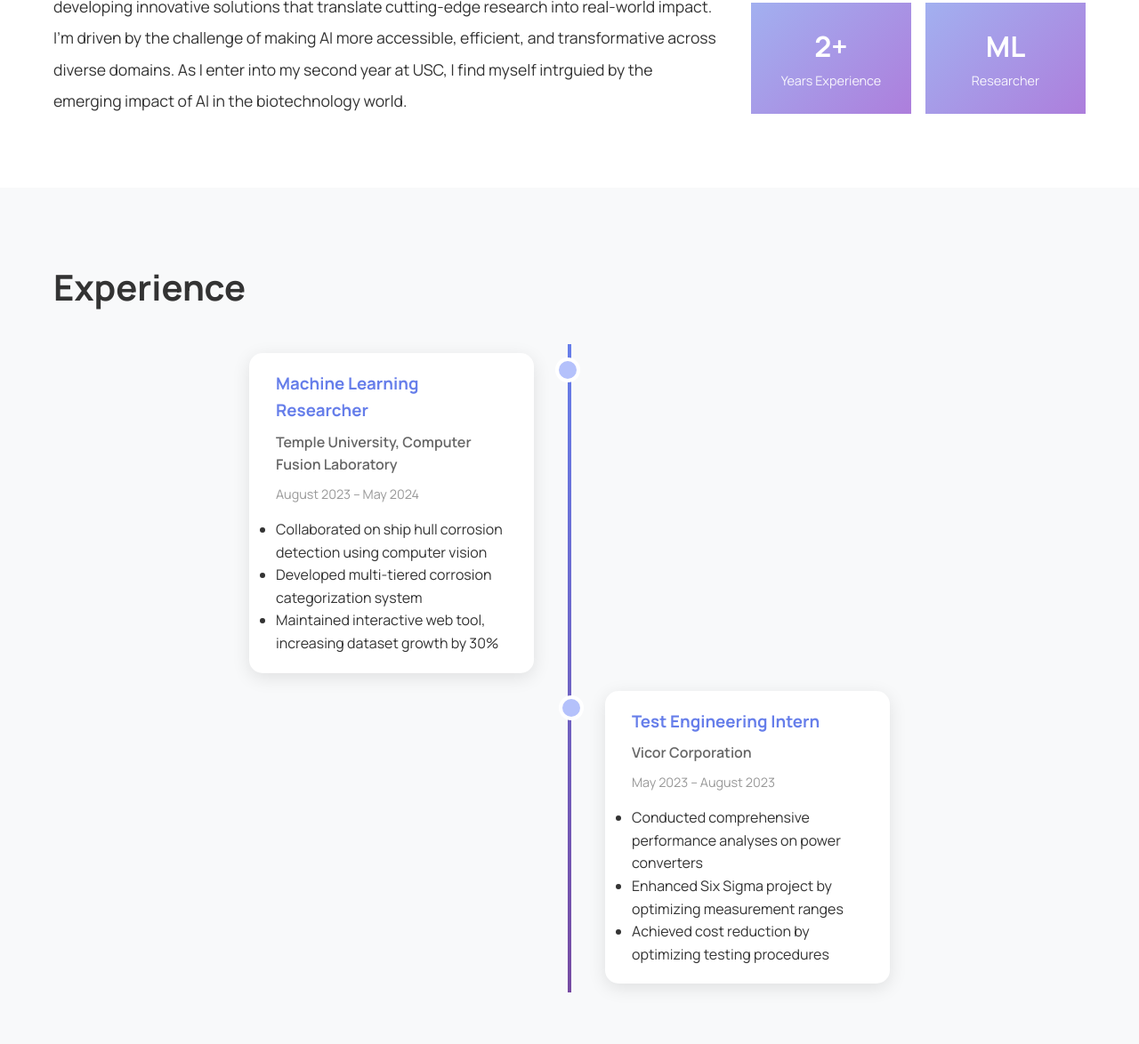
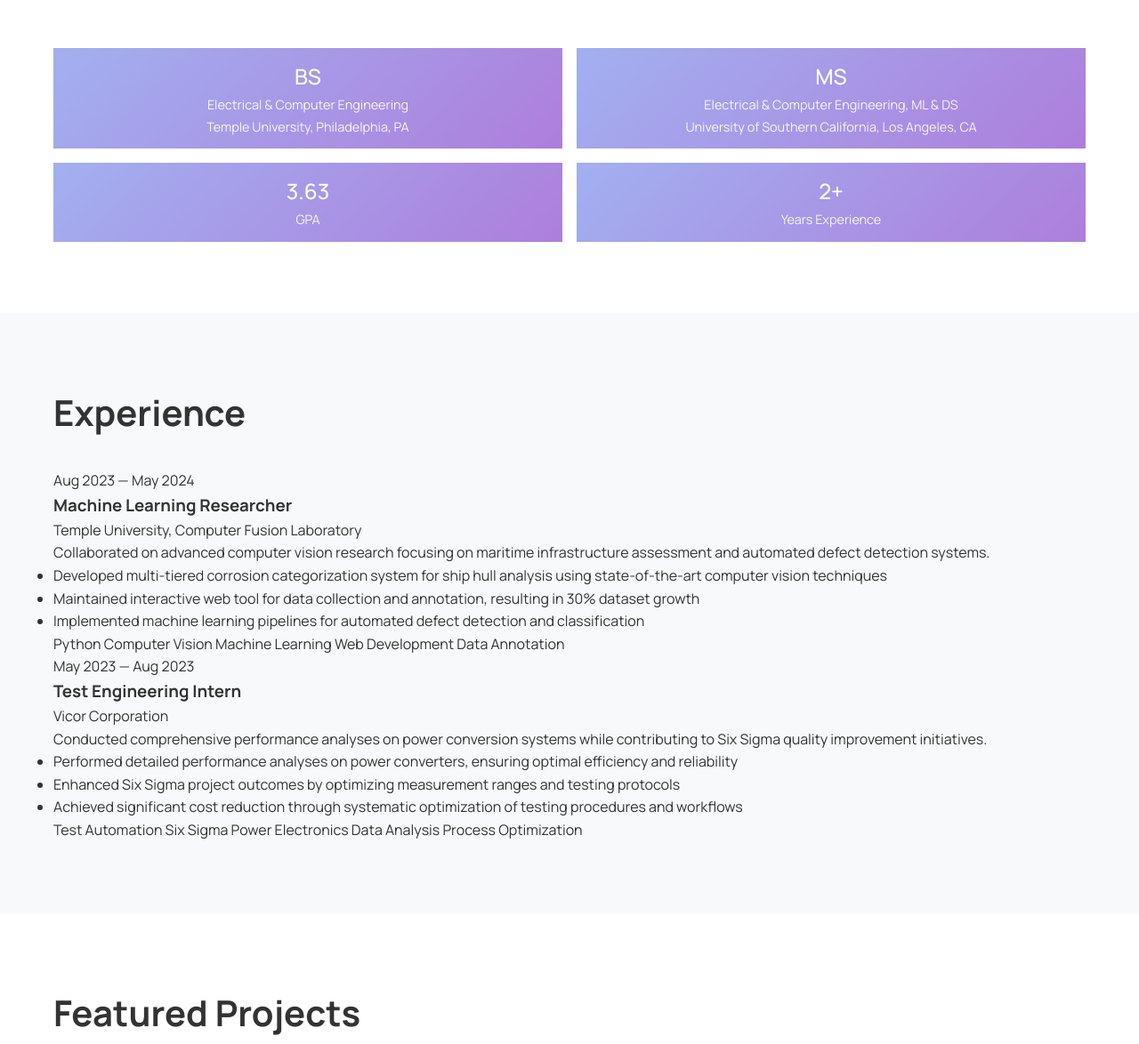
Before and after one commit to akchau-usc/akchau_web, a plain HTML site: page index.html in a window 1280 px wide. Shown: the part 1197-2371 px from the top of the page at 89% size. Drawn offline with Linux system fonts and the light colour scheme.

Commit message:
web changes

```diff
--- a/index.html
+++ b/index.html
@@ -54,8 +54,15 @@
 
                 <div class="about-stats">
                     <div class="stat-card">
+                        <span class="stat-number">BS</span>
+                        <span class="stat-label">Electrical & Computer Engineering</span>
+                        <span class="stat-label-extra">Temple University, Philadelphia, PA</span>
+                    </div>
+                    <div class="stat-card">
                         <span class="stat-number">MS</span>
-                        <span class="stat-label">Electrical & Computer Engineering</span>
+                        <span class="stat-label">Electrical & Computer Engineering, ML & DS</span>
+                        <span class="stat-label-extra">University of Southern California, Los Angeles, CA</span>
+
                     </div>
                     <div class="stat-card">
                         <span class="stat-number">3.63</span>
@@ -64,10 +71,6 @@
                     <div class="stat-card">
                         <span class="stat-number">2+</span>
                         <span class="stat-label">Years Experience</span>
-                    </div>
-                    <div class="stat-card">
-                        <span class="stat-number">ML</span>
-                        <span class="stat-label">Researcher</span>
                     </div>
                 </div>
             </div>
@@ -78,29 +81,54 @@
 <section id="experience" class="section experience">
     <div class="container">
         <h2 class="section-title">Experience</h2>
-            <div class="timeline">
-                <div class="timeline-item">
-                    <div class="timeline-content">
-                        <h3>Machine Learning Researcher</h3>
-                        <div class="company">Temple University, Computer Fusion Laboratory</div>
-                        <div class="date">August 2023 – May 2024</div>
-                        <ul>
-                            <li>Collaborated on ship hull corrosion detection using computer vision</li>
-                            <li>Developed multi-tiered corrosion categorization system</li>
-                            <li>Maintained interactive web tool, increasing dataset growth by 30%</li>
+        <div class="experience-list">
+            <div class="experience-item">
+                <div class="experience-dates">Aug 2023 — May 2024</div>
+                <div class="experience-content">
+                    <div class="experience-header">
+                        <h3 class="experience-title">Machine Learning Researcher</h3>
+                        <div class="experience-company">Temple University, Computer Fusion Laboratory</div>
+                    </div>
+                    <div class="experience-description">
+                        Collaborated on advanced computer vision research focusing on maritime infrastructure assessment and automated defect detection systems.
+                    </div>
+                    <ul class="experience-highlights">
+                        <li>Developed multi-tiered corrosion categorization system for ship hull analysis using state-of-the-art computer vision techniques</li>
+                        <li>Maintained interactive web tool for data collection and annotation, resulting in 30% dataset growth</li>
+                        <li>Implemented machine learning pipelines for automated defect detection and classification</li>
                     </ul>
+                    <div class="experience-tech">
+                        <span class="tech-tag">Python</span>
+                        <span class="tech-tag">Computer Vision</span>
+                        <span class="tech-tag">Machine Learning</span>
+                        <span class="tech-tag">Web Development</span>
+                        <span class="tech-tag">Data Annotation</span>
                     </div>
                 </div>
-                <div class="timeline-item">
-                    <div class="timeline-content">
-                        <h3>Test Engineering Intern</h3>
-                        <div class="company">Vicor Corporation</div>
-                        <div class="date">May 2023 – August 2023</div>
-                        <ul>
-                            <li>Conducted comprehensive performance analyses on power converters</li>
-                            <li>Enhanced Six Sigma project by optimizing measurement ranges</li>
-                            <li>Achieved cost reduction by optimizing testing procedures</li>
+            </div>
+
+            <div class="experience-item">
+                <div class="experience-dates">May 2023 — Aug 2023</div>
+                <div class="experience-content">
+                    <div class="experience-header">
+                        <h3 class="experience-title">Test Engineering Intern</h3>
+                        <div class="experience-company">Vicor Corporation</div>
+                    </div>
+                    <div class="experience-description">
+                        Conducted comprehensive performance analyses on power conversion systems while contributing to Six Sigma quality improvement initiatives.
+                    </div>
+                    <ul class="experience-highlights">
+                        <li>Performed detailed performance analyses on power converters, ensuring optimal efficiency and reliability</li>
+                        <li>Enhanced Six Sigma project outcomes by optimizing measurement ranges and testing protocols</li>
+                        <li>Achieved significant cost reduction through systematic optimization of testing procedures and workflows</li>
                     </ul>
+                    <div class="experience-tech">
+                        <span class="tech-tag">Test Automation</span>
+                        <span class="tech-tag">Six Sigma</span>
+                        <span class="tech-tag">Power Electronics</span>
+                        <span class="tech-tag">Data Analysis</span>
+                        <span class="tech-tag">Process Optimization</span>
+                    </div>
                 </div>
             </div>
         </div>
--- a/styles.css
+++ b/styles.css
@@ -138,7 +138,7 @@ nav {
 /* About Section */
 .about-content {
     display: grid;
-    grid-template-columns: 2fr 1fr;
+    grid-template-columns: 1fr;
     gap: 2rem;
     align-items: start;
 }
@@ -159,7 +159,7 @@ nav {
 .stat-card {
     background: linear-gradient(135deg, #a2b0f0, #ad7edc);
     color: white;
-    padding: 1.5rem;
+    padding: 0.8rem;
     border-radius: 15spx;
     text-align: center;
     transform: translateY(0);
@@ -171,14 +171,20 @@ nav {
 }
 
 .stat-number {
-    font-size: 2rem;
-    font-weight: 700;
+    font-size: 1.5rem;
+    font-weight: 500;
     display: block;
 }
 
 .stat-label {
     font-size: 0.9rem;
     opacity: 0.9;
+}
+
+.stat-label-extra {
+    font-size: 0.9rem;
+    opacity: 0.9;
+    display: block;
 }
 
 /* Experience Section */
```
Lines whose indentation alone changed are shown as unchanged.
